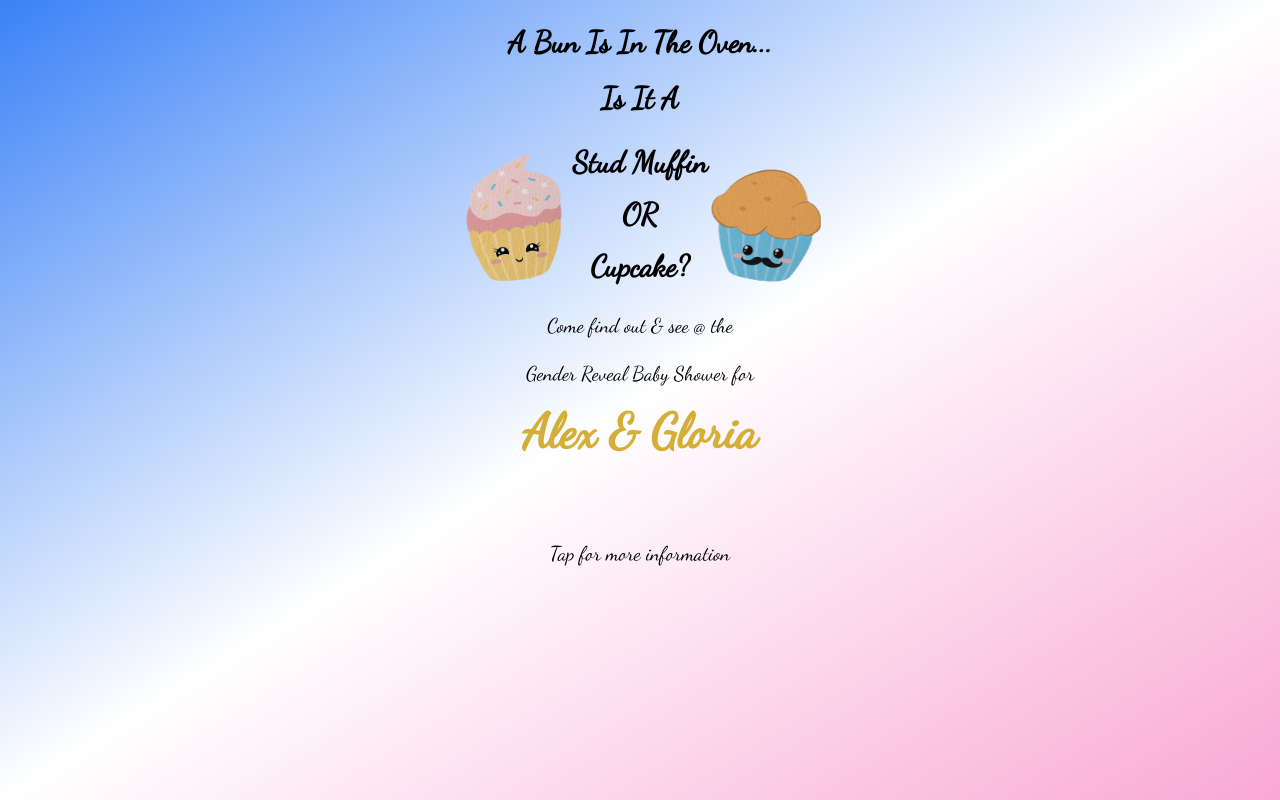
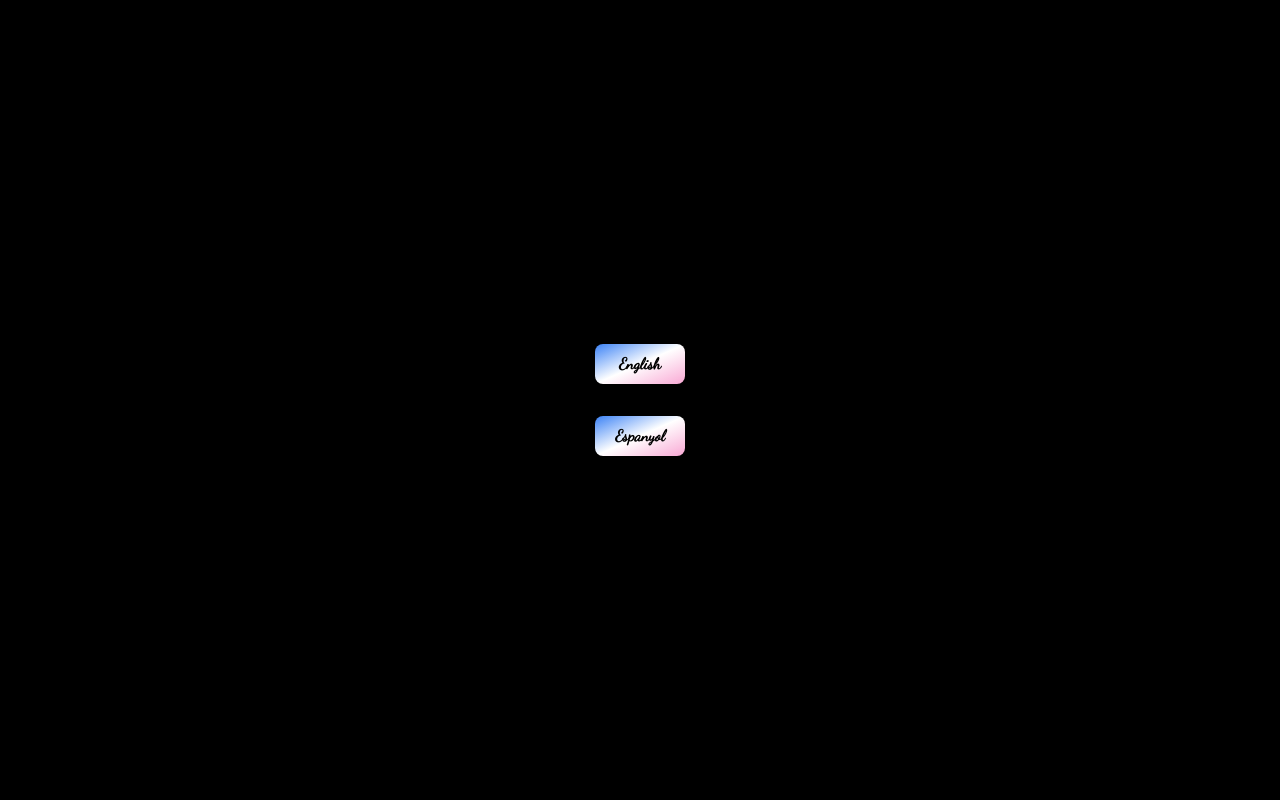
Before and after one commit to BenMoreira/ag-babyshower-invite, a React (Vite) app: page / in a window 1280 px wide. Built offline with nearby package versions, Linux system fonts and the light colour scheme.

Commit message:
Adds buttons and functionality for language

```diff
--- a/src/App.jsx
+++ b/src/App.jsx
@@ -15,12 +15,31 @@ function App() {
     config: { mass: 5, tension: 500, friction: 80 },
   });
 
+  const [popup, setPopup] = useState(true);
+  const [spanish, setSpanish] = useState(false);
+
   return (
+    <>
+    { popup ?
+    <div className='w-full min-h-screen bg-black'>
+      <div className='w-full h-screen flex flex-col justify-center items-center font-bold gap-8'>
+        <button onClick={() => setPopup(false)}
+        className='bg-gradient-to-tl from-pink-300 via-white to-blue-500 rounded-lg px-6 py-2'>
+          English
+        </button>
+
+        <button onClick={() => {setPopup(false); setSpanish(true)}}
+        className='bg-gradient-to-tl from-pink-300 via-white to-blue-500 rounded-lg px-5 py-2'>
+          Espanyol
+        </button>
+      </div>
+    </div> :
     <div className='w-full min-h-screen bg-gradient-to-tl from-pink-300 via-white to-blue-500' onClick={() => setFlipped(!flipped)}>
       <a.div className='absolute cursor-pointer will-change-transform w-full flex flex-col items-center gap-5 pt-6' style={{ opacity: opacity.to(o => 1 - o), transform }}>
-        <div className='font-bold text-3xl'>
-          A Bun Is In The Oven...
-        </div>
+        {spanish ?
+          <div className='font-bold text-3xl'>Bing Bong</div> :
+          <div className='font-bold text-3xl'>A Bun Is In The Oven...</div>
+        }
 
         <div className='font-bold text-3xl pb-2'>
           Is It A
@@ -105,6 +124,8 @@ function App() {
         </div>
       </a.div>
     </div>
+    }
+    </>
   )
 }
 
```
